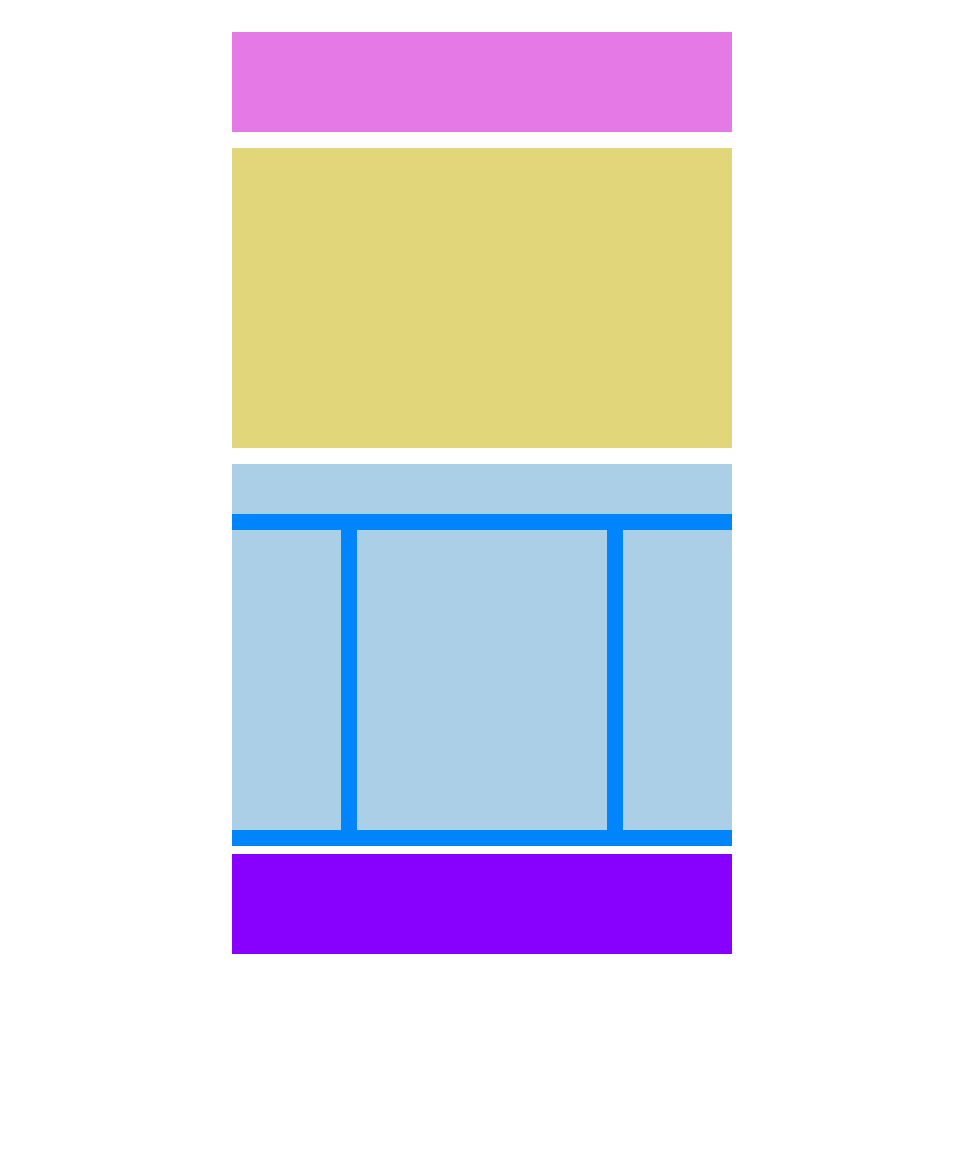
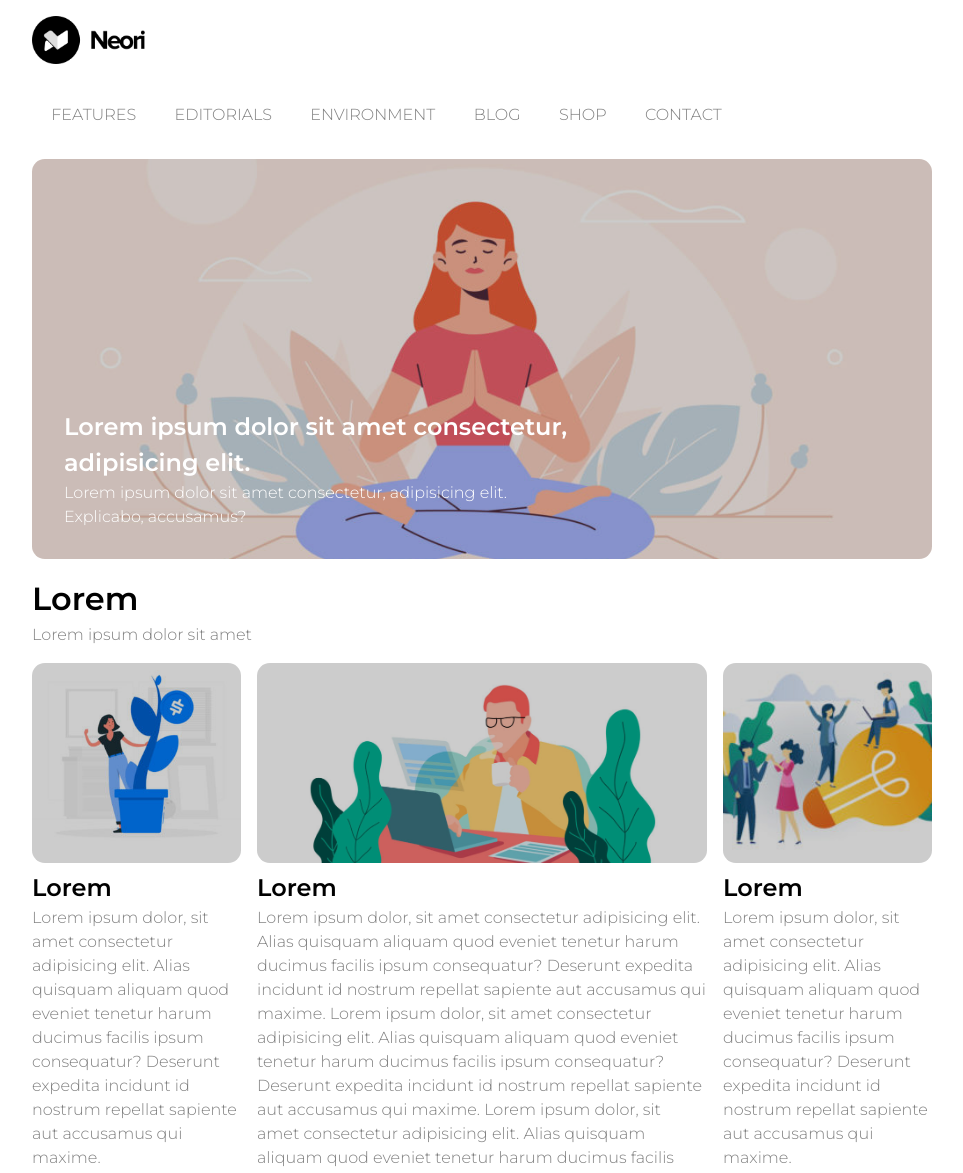
Before and after one commit to henri-kapidani/htmlcss-wp, a plain HTML site: page index.html in a window 1280 px wide. Shown: the top 1173 px of the page, without its empty margins (158-1121 px from the left). Before the commit the page ends 986 px from the top, so only its background shows below. Drawn offline with Linux system fonts and the light colour scheme.

Commit message:
live coding + qualche revision

```diff
--- a/css/style.css
+++ b/css/style.css
@@ -2,6 +2,22 @@
 	margin: 0;
 	padding: 0;
 	box-sizing: border-box;
+}
+
+html {
+	font-family: 'Montserrat', sans-serif;
+	font-weight: 300;
+	line-height: 1.5;
+	font-size: 16px;
+	color: grey;
+}
+
+a {
+	color: grey;
+}
+
+a:visited {
+	color: grey;
 }
 
 .clearfix::after {
@@ -11,49 +27,58 @@
 }
 
 .container {
-	width: 500px;
-	margin: 2rem auto;
+	max-width: 900px;
+	margin: 1rem auto;
 }
 
-
-/* DEBUG SECTION */
-
-.debug header {
-	height: 100px;
-	background-color: #e579e6;
+.rounded {
+	border-radius: .8rem;
 }
 
-.debug .banner {
-	background-color: #e1d67a;
+.logo {
+	height: 3rem;
 }
 
-.debug .section-main {
-	background-color: #0085fd;
+.nav-bar {
+	margin: 1rem 0;
 }
 
-.debug .section-header {
-	height: 50px;
-	background-color: #abcfe7;
+.nav-bar ul {
+	list-style: none;
+	font-size: 0;
 }
 
-.debug .col {
-	height: 300px;
-	background-color: #abcfe7;
+.nav-bar li {
+	display: inline-block;
+	font-size: 16px;
 }
 
-.debug footer {
-	height: 100px;
-	background-color: #8801fe;
+.nav-bar a {
+	display: inline-block; /* applicato qui per aumentare l'area cliccabile del link */
+	padding: 1em 1.2em;
+	text-decoration: none;
+	text-transform: uppercase;
 }
 
-
-
-
-/* MAIN CSS */
+.nav-bar a:hover {
+	background-color: lightgrey;
+}
 
 .banner {
-	height: 300px;
+	height: 400px;
 	margin: 1rem 0;
+	background-image: url(../img/banner.jpg);
+	background-size: cover;
+	background-repeat: no-repeat;
+	background-position: center;
+	overflow: hidden;
+	color: white;
+}
+
+.banner .banner-article {
+	height: 100%;
+	background-color: rgba(0, 0, 0, 0.2);
+	padding: 250px 40% 2rem 2rem;
 }
 
 .section-main {
@@ -61,22 +86,49 @@
 	padding-bottom: 1rem;
 }
 
-.section-header {
+.section-main .section-header {
 	margin-bottom: 1rem;
 }
 
-.col {
+.section-main h1,
+.section-main h2 {
+	color: black;
+}
+
+.section-main .col {
 	width: 20%;
 	float: left;
 }
 
-.col-center {
+.section-main .col-center {
 	width: 50%;
 	margin-right: 1rem;
 	margin-left: 1rem;
 }
 
-.col-left,
-.col-right {
+.section-main .col-left,
+.section-main .col-right {
 	width: calc((100% - 50% - 2rem) / 2);
 }
+
+.section-main img {
+	width: 100%;
+	height: 200px;
+	object-fit: cover;
+	object-position: center;
+	filter: brightness(0.8);
+}
+
+footer {
+	text-align: center;
+}
+
+footer span {
+	vertical-align: middle;
+}
+
+footer .heart {
+	color: red;
+	font-size: 25px;
+	margin-left: .2em;
+}
--- a/index.html
+++ b/index.html
@@ -5,24 +5,71 @@
 	<meta http-equiv="X-UA-Compatible" content="IE=edge">
 	<meta name="viewport" content="width=device-width, initial-scale=1.0">
 	<title>WP theme</title>
+	<link rel="preconnect" href="https://fonts.googleapis.com">
+	<link rel="preconnect" href="https://fonts.gstatic.com" crossorigin>
+	<link href="https://fonts.googleapis.com/css2?family=Montserrat:wght@300;600&display=swap" rel="stylesheet">
 
 	<link rel="stylesheet" href="css/style.css">
 </head>
 <body>
 	<div class="container debug">
-		<header></header>
+		<header>
+			<img class="logo" src="img/logo.png" alt="Logo Neori">
+			<nav class="nav-bar">
+				<ul>
+					<li><a href="#!">Features</a></li>
+					<li><a href="#!">Editorials</a></li>
+					<li><a href="#!">Environment</a></li>
+					<li><a href="#!">Blog</a></li>
+					<li><a href="#!">Shop</a></li>
+					<li><a href="#!">Contact</a></li>
+				</ul>
+			</nav>
+		</header>
 
-		<div class="banner"></div>
+		<div class="banner rounded">
+			<article class="banner-article">
+				<h1>Lorem ipsum dolor sit amet consectetur, adipisicing elit.</h1>
+				<p>Lorem ipsum dolor sit amet consectetur, adipisicing elit. Explicabo, accusamus?</p>
+			</article>
+		</div>
 
 		<div class="section-main clearfix">
-			<div class="section-header"></div>
-			<div class="col col-left"></div>
-			<div class="col col-center"></div>
-			<div class="col col-right"></div>
+			<header class="section-header">
+				<h1>Lorem</h1>
+				<p>Lorem ipsum dolor sit amet</p>
+			</header>
+			<sections class="col col-left">
+				<img class="rounded" src="img/img-1.jpg" alt="">
+				<h2>Lorem</h2>
+				<p>
+					Lorem ipsum dolor, sit amet consectetur adipisicing elit. Alias quisquam aliquam quod eveniet tenetur harum ducimus facilis ipsum consequatur? Deserunt expedita incidunt id nostrum repellat sapiente aut accusamus qui maxime.
+				</p>
+			</sections>
+			<sections class="col col-center">
+				<img class="rounded" src="img/banner-2.jpg" alt="">
+				<h2>Lorem</h2>
+				<p>
+					Lorem ipsum dolor, sit amet consectetur adipisicing elit. Alias quisquam aliquam quod eveniet tenetur harum ducimus facilis ipsum consequatur? Deserunt expedita incidunt id nostrum repellat sapiente aut accusamus qui maxime.
+					Lorem ipsum dolor, sit amet consectetur adipisicing elit. Alias quisquam aliquam quod eveniet tenetur harum ducimus facilis ipsum consequatur? Deserunt expedita incidunt id nostrum repellat sapiente aut accusamus qui maxime.
+					Lorem ipsum dolor, sit amet consectetur adipisicing elit. Alias quisquam aliquam quod eveniet tenetur harum ducimus facilis ipsum consequatur? Deserunt expedita incidunt id nostrum repellat sapiente aut accusamus qui maxime.
+					Lorem ipsum dolor, sit amet consectetur adipisicing elit. Alias quisquam aliquam quod eveniet tenetur harum ducimus facilis ipsum consequatur? Deserunt expedita incidunt id nostrum repellat sapiente aut accusamus qui maxime.
+					Lorem ipsum dolor, sit amet consectetur adipisicing elit. Alias quisquam aliquam quod eveniet tenetur harum ducimus facilis ipsum consequatur? Deserunt expedita incidunt id nostrum repellat sapiente aut accusamus qui maxime.
+				</p>
+			</sections>
+			<sections class="col col-right">
+				<img class="rounded" src="img/img-3.jpg" alt="">
+				<h2>Lorem</h2>
+				<p>
+					Lorem ipsum dolor, sit amet consectetur adipisicing elit. Alias quisquam aliquam quod eveniet tenetur harum ducimus facilis ipsum consequatur? Deserunt expedita incidunt id nostrum repellat sapiente aut accusamus qui maxime.
+				</p>
+			</sections>
 		</div>
 
 
-		<footer></footer>
+		<footer>
+			<span>Designed with</span><span class="heart">&hearts;</span>
+		</footer>
 	</div>
 </body>
 </html>
```
